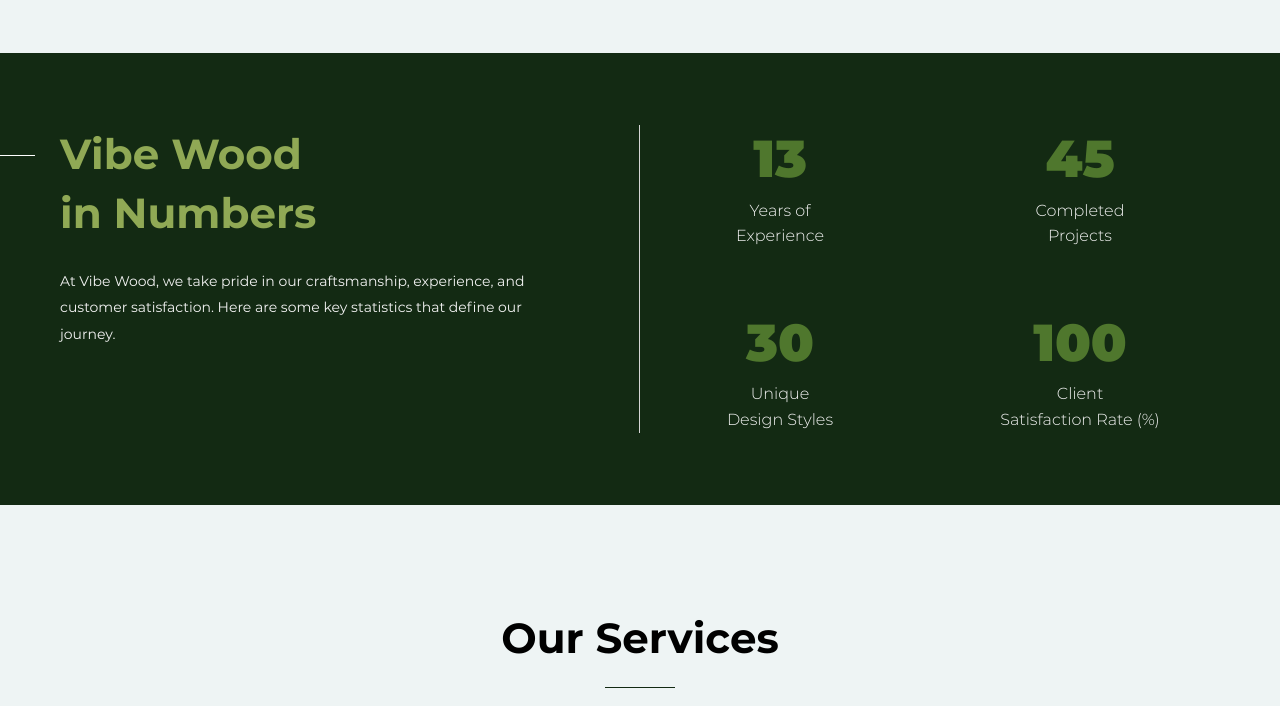
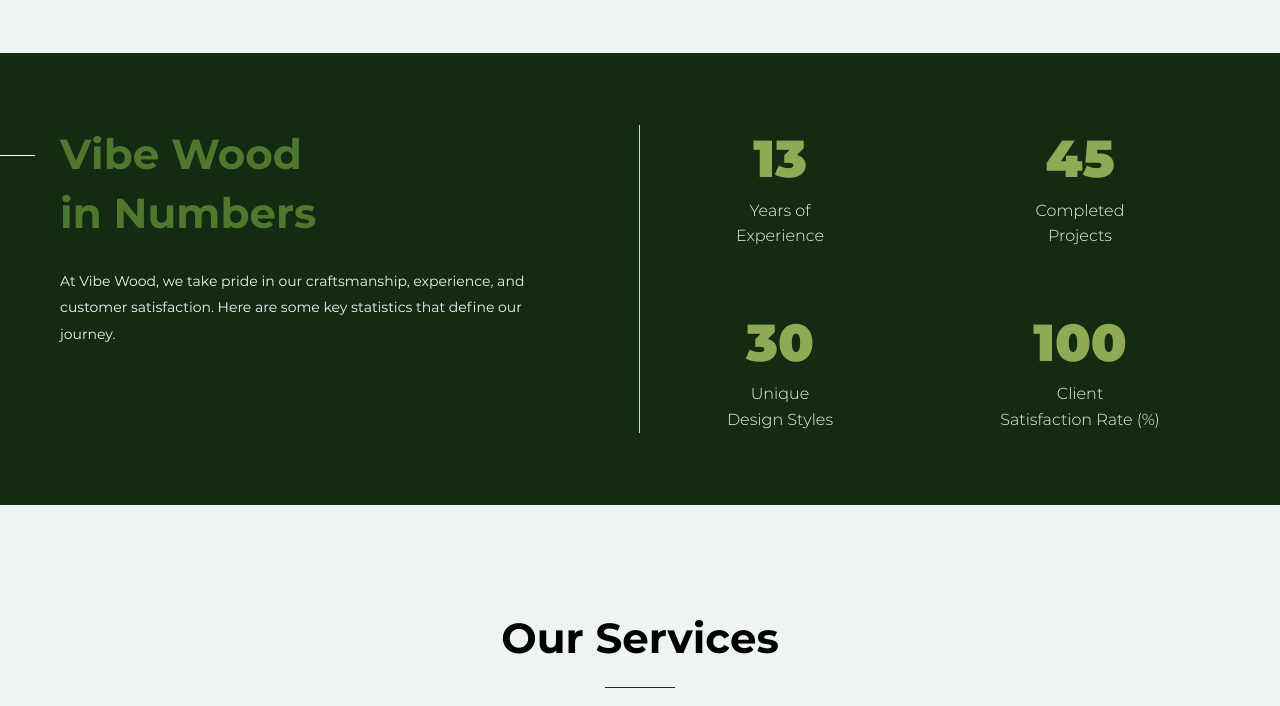
Before and after one commit to watenterprises/vibewoods, a plain HTML site: page index.html in a window 1280 px wide. Shown: the part 1420-2126 px from the top of the page. Drawn offline with Linux system fonts and the light colour scheme.

Commit message:
changed brand colour

```diff
--- a/css/style.css
+++ b/css/style.css
@@ -617,7 +617,7 @@
 	grid-template-columns: repeat(2, 300px);
 	row-gap: 60px;
 	text-align: center;
-	color: #4f772d	;
+	color: #90a955	;
 }
 .numbers-num {
 	font-size: 52px;
--- a/index.html
+++ b/index.html
@@ -284,7 +284,7 @@
             <div class="container">
                 <div class="numbers-row num-scroll">
                     <div class="numbers-left">
-                        <h2 style="color: #90a955;" class="def-title color-white wow fadeInLeft" data-wow-delay="0.2s">Vibe Wood
+                        <h2 style="color: #4f772d;" class="def-title color-white wow fadeInLeft" data-wow-delay="0.2s">Vibe Wood
                             <br>
                             in Numbers</h2>
                         <div style="color: #F4F4F4;" class="def-desc wow fadeInLeft" data-wow-delay="0.3s">
```
